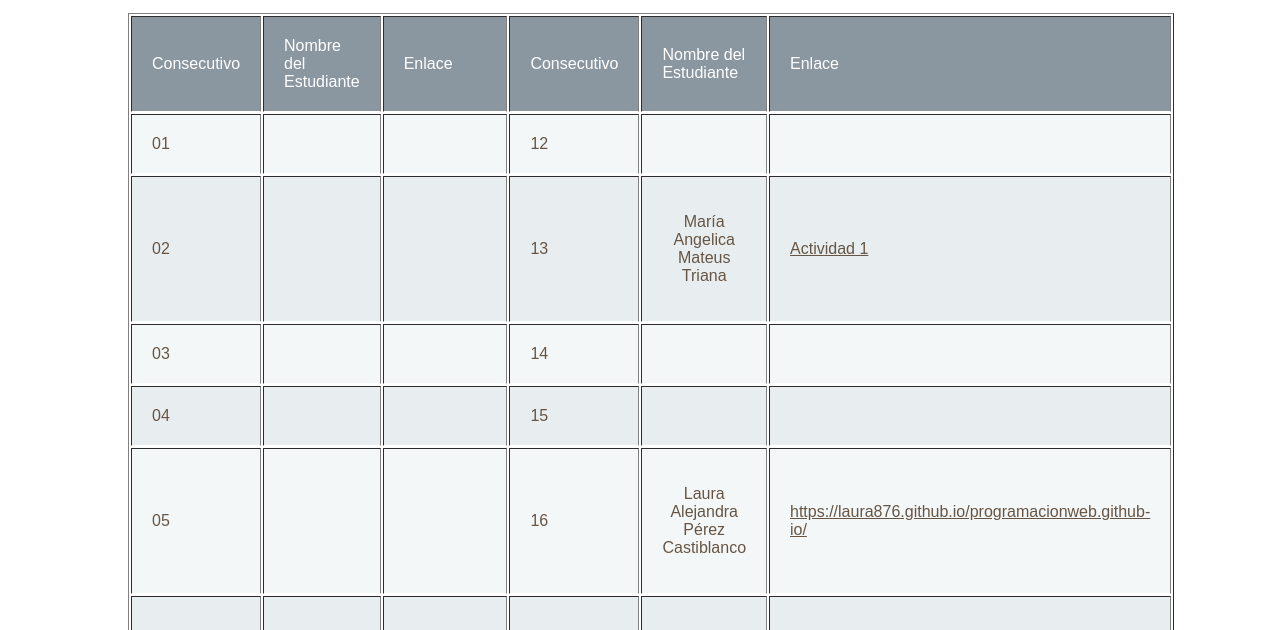
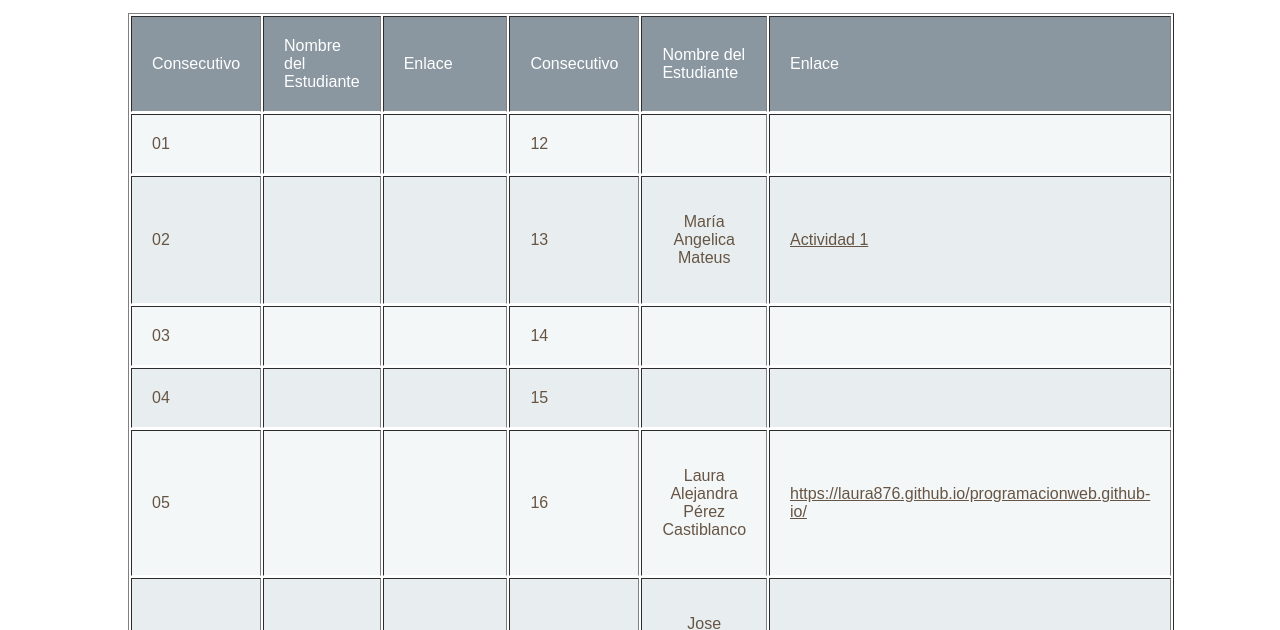
Before and after one commit to jarubioiuc/pwiinoche.github.io, a plain HTML site: page index.html in a window 1280 px wide. Shown: the part 101-731 px from the top of the page. Drawn offline with Linux system fonts and the light colour scheme.

Commit message:
Cambiando mi apellido

```diff
--- a/index.html
+++ b/index.html
@@ -69,7 +69,7 @@
           </td>
 		  <td align="center">13</td>
           <td>
-            <p>María Angelica Mateus Triana</p>
+            <p>María Angelica Mateus</p>
           </td>
           <td>
             <a
```
